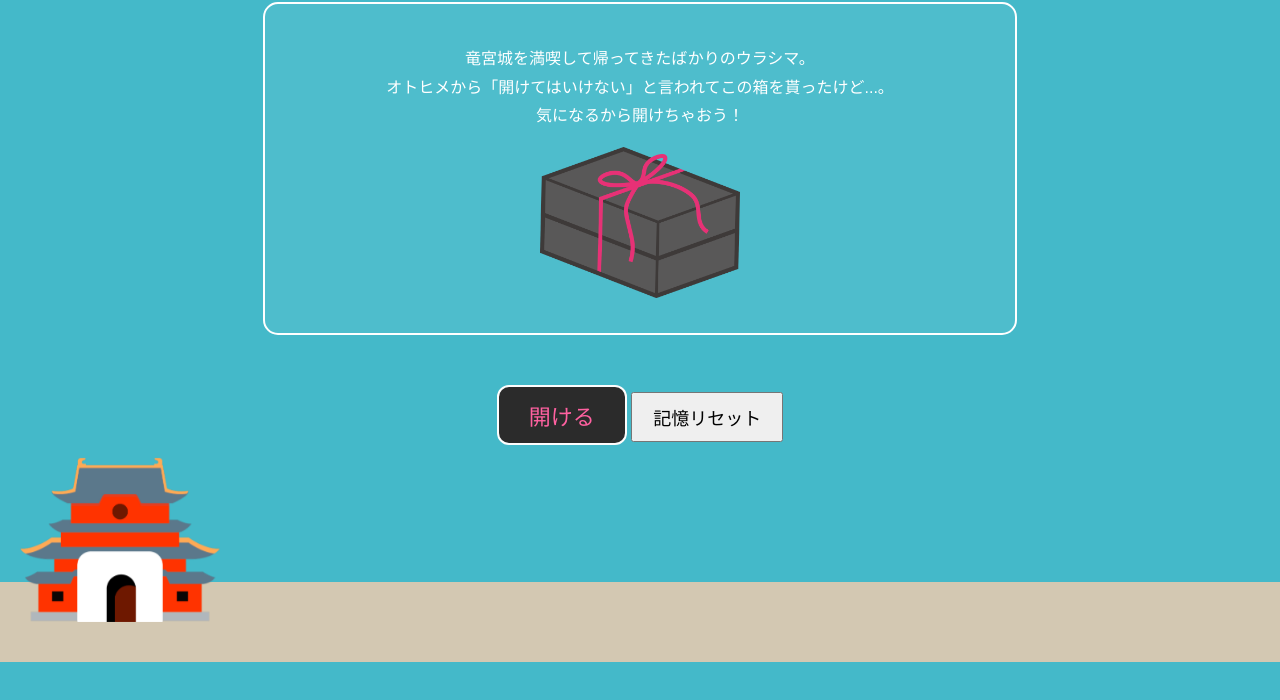
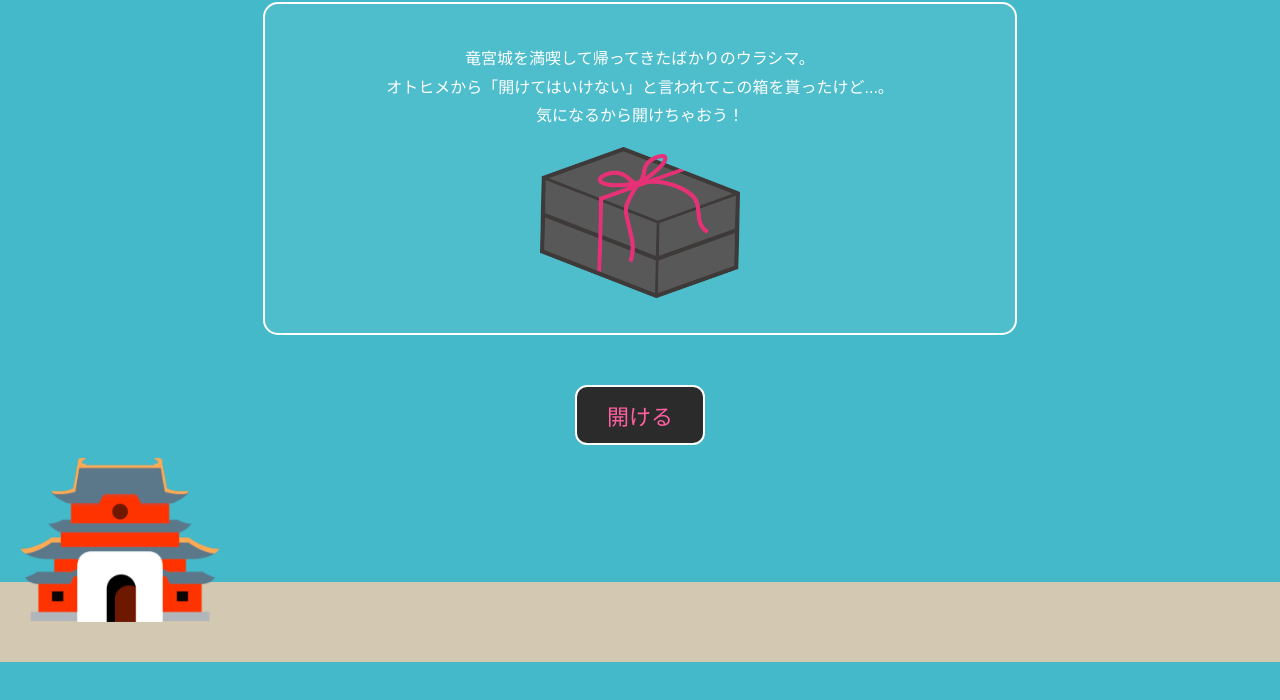
Before and after one commit to mathzusi/urashimabox, a plain HTML site: page index.html in a window 1280 px wide. Shown: the part 138-838 px from the top of the page. Drawn offline with Linux system fonts and the light colour scheme.

Commit message:
Add files via upload

```diff
--- a/index.html
+++ b/index.html
@@ -130,11 +130,6 @@
     <p id="result"></p>
 
 </div>
-
-<button onclick="localStorage.clear();location.reload();">
-記憶リセット
-</button>
-
 
 
 <script>
```
